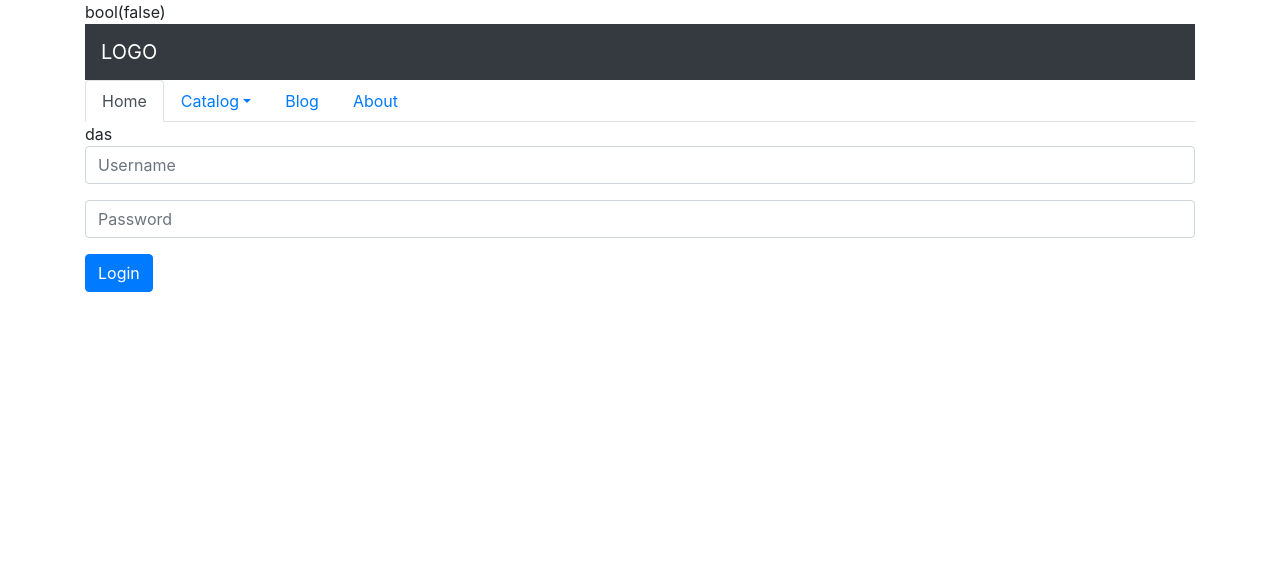
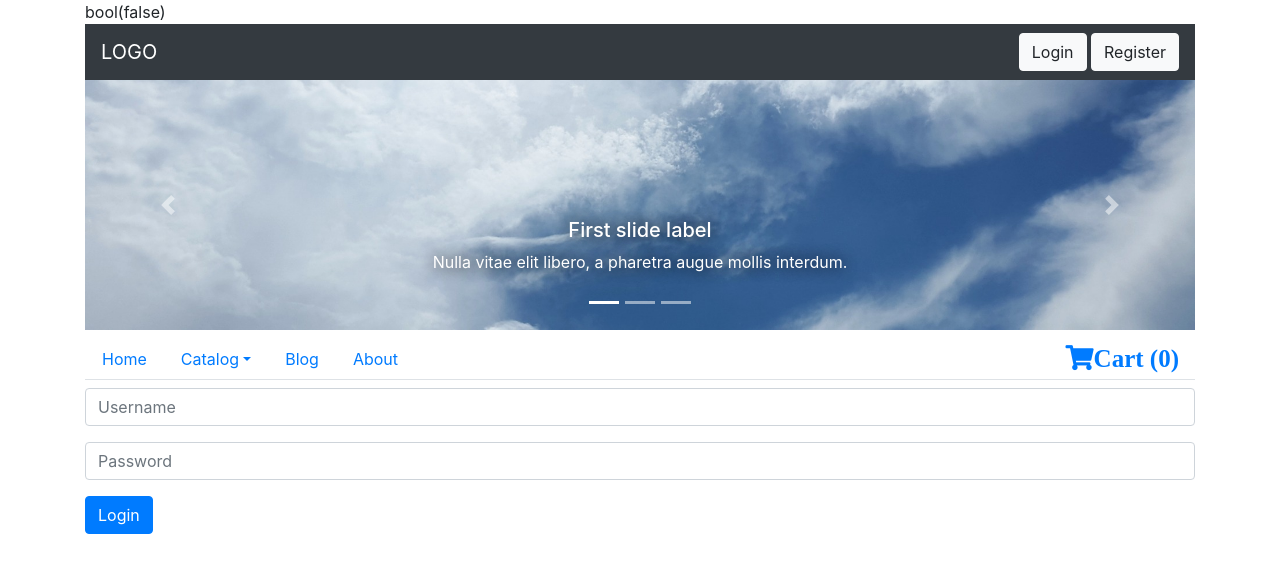
Before and after one commit to Diceon/Parduotuve, a PHP site: page /login in a window 1280 px wide. Shown: the top 573 px of the page. Run offline with PHP 8.4, Linux system fonts and the light colour scheme; data that the repository does not hold is empty; some libraries are stand-ins or nearby versions; some web fonts are replaced.

Commit message:
Modified header, added login/register, carousel, navigation

```diff
--- a/TODO.txt
+++ b/TODO.txt
@@ -2,8 +2,6 @@
 // Prevent access to core files
 // Add config file
 
-// Add session class
-// add login / register
 
 // Add meniu ( Categories )
 // Add products
--- a/controllers/login.php
+++ b/controllers/login.php
@@ -14,7 +14,11 @@ class Login extends Controller {
                 $this->view->render('login/index', 'Wrong username / password');
             }
         } else {
-            $this->view->render('login/index');
+            if (!$this->session->isLogged()) {
+                $this->view->render('login/index');
+            } else {
+                header('location: /parduotuve/');
+            }
         }
     }
 
--- a/core/model.php
+++ b/core/model.php
@@ -29,7 +29,7 @@ class Model {
 
             return $categories;
         } else {
-            return FALSE;
+            return array();
         }
     }
 
--- a/core/view.php
+++ b/core/view.php
@@ -4,6 +4,7 @@ class View {
 
     protected $session;
     protected $model;
+    protected $page;
 
     function __construct($session, $model) {
         $this->session = $session;
@@ -11,6 +12,7 @@ class View {
     }
 
     public function render($name, $data = NULL) {
+        $this->page = explode("/", $name)[0];
         require_once './views/head.php';
         require_once './views/' . $name . '.php';
         require_once './views/foot.php';
--- /dev/null
+++ b/style.css
@@ -0,0 +1,18 @@
+* {
+    margin: 0;
+    padding: 0;
+    box-sizing: border-box;
+}
+
+.header-middle img {
+    object-fit: cover;
+    max-height: 250px;
+}
+
+.header-middle .carousel-caption {
+    text-shadow: 0px 0px 15px black;
+}
+
+.header-bottom .fa-shopping-cart {
+    font-size: 25px;
+}
--- a/views/head.php
+++ b/views/head.php
@@ -4,9 +4,10 @@
 <head>
     <!--    Defaults    -->
     <meta charset="UTF-8">
-    <title>...</title>
+    <title>Shop</title>
     <meta name="description" content="...">
-    <meta name="author" content="...">
+    <meta name="author" content="Aurelijus Pošius">
+    <link rel="icon" href="/parduotuve/img/favicon.ico">
 
     <!--    Mobile    -->
     <meta name="viewport" content="width=device-width, initial-scale=1">
@@ -14,7 +15,8 @@
     <!--    CSS    -->
     <link href="https://fonts.googleapis.com/css?family=Baloo+Chettan" rel="stylesheet">
     <link rel="stylesheet" href="https://stackpath.bootstrapcdn.com/bootstrap/4.3.1/css/bootstrap.min.css" integrity="sha384-ggOyR0iXCbMQv3Xipma34MD+dH/1fQ784/j6cY/iJTQUOhcWr7x9JvoRxT2MZw1T" crossorigin="anonymous">
-    <link rel="stylesheet" href="style/style.css">
+    <link rel="stylesheet" href="https://use.fontawesome.com/releases/v5.8.1/css/all.css" integrity="sha384-50oBUHEmvpQ+1lW4y57PTFmhCaXp0ML5d60M1M7uH2+nqUivzIebhndOJK28anvf" crossorigin="anonymous">
+    <link rel="stylesheet" href="/parduotuve/style.css">
 </head>
 
 <body>
@@ -22,18 +24,84 @@
 <div class="container">
         <?php var_dump($this->session->isLogged()); ?>
 <!-- Header BEGIN -->
-        <div>
+    <div class="header-top">
         <nav class="navbar navbar-expand-lg navbar-dark bg-dark">
             <a class="navbar-brand" href="#">LOGO</a>
-                <button class="navbar-toggler" type="button" data-toggle="collapse" data-target="#navbarText" aria-controls="navbarText" aria-expanded="false" aria-label="Toggle navigation">
-                    <span class="navbar-toggler-icon"></span>
-                </button>
+            <div class="ml-auto">
+<?php if ($this->session->isLogged()) { ?>
+                <a href="logout"><button type="button" class="btn btn-light">Logout</button></a>
+<?php } else { ?>
+                <a href="login"><button type="button" class="btn btn-light">Login</button></a>
+                <a href="register"><button type="button" class="btn btn-light">Register</button></a>
+<?php } ?>
+            </div>
         </nav>
     </div>
-        <div>
+    <div class="header-middle">
+        <div id="header" class="carousel slide" data-ride="carousel">
+          <ol class="carousel-indicators">
+            <li data-target="#header" data-slide-to="0" class="active"></li>
+            <li data-target="#header" data-slide-to="1"></li>
+            <li data-target="#header" data-slide-to="2"></li>
+          </ol>
+          <div class="carousel-inner">
+            <div class="carousel-item active">
+                <img src="/parduotuve/img/header1.jpg" class="d-block w-100" alt="...">
+              <div class="carousel-caption d-none d-md-block">
+                <h5>First slide label</h5>
+                <p>Nulla vitae elit libero, a pharetra augue mollis interdum.</p>
+              </div>
+            </div>
+            <div class="carousel-item">
+              <img src="/parduotuve/img/header2.jpg" class="d-block w-100" alt="...">
+              <div class="carousel-caption d-none d-md-block">
+                <h5>Second slide label</h5>
+                <p>Lorem ipsum dolor sit amet, consectetur adipiscing elit.</p>
+              </div>
+            </div>
+            <div class="carousel-item">
+              <img src="/parduotuve/img/header3.jpg" class="d-block w-100" alt="...">
+              <div class="carousel-caption d-none d-md-block">
+                <h5>Third slide label</h5>
+                <p>Praesent commodo cursus magna, vel scelerisque nisl consectetur.</p>
+              </div>
+            </div>
+          </div>
+          <a class="carousel-control-prev" href="#header" role="button" data-slide="prev">
+            <span class="carousel-control-prev-icon" aria-hidden="true"></span>
+            <span class="sr-only">Previous</span>
+          </a>
+          <a class="carousel-control-next" href="#header" role="button" data-slide="next">
+            <span class="carousel-control-next-icon" aria-hidden="true"></span>
+            <span class="sr-only">Next</span>
+          </a>
+        </div>
+    </div>
+    <div class="header-bottom my-2">
         <ul class="nav nav-tabs">
+            <?php $menu = array("Home" => "", "Catalog" => $this->model->getCategories(), "Blog" => "blog", "About" => "about"); ?>
+
+            <?php foreach ($menu as $key => $value) { ?>
+                <?php if(is_array($menu[$key])) { ?>
+            <li class="nav-item dropdown">
+                <a class="nav-link dropdown-toggle" data-toggle="dropdown" href="#" role="button" aria-haspopup="true" aria-expanded="false"><?php echo $key ?></a>
+                <div class="dropdown-menu">
+                <?php foreach ($menu[$key] as $subkey => $submenu) { ?>
+                    <a class="dropdown-item" href="/parduotuve/<?php echo strtolower($key) . "/" . $subkey; ?>"><?php echo $submenu["name"]; ?></a>
+                <?php } ?>
+                <div class="dropdown-divider"></div>
+                <a class="dropdown-item" href="/parduotuve/<?php echo strtolower($key); ?>"><?php echo $key;?></a>
+                </div>
+            </li>
+                <?php } else { ?>
             <li class="nav-item">
-                    <a class="nav-link active" href="/parduotuve/index">Home</a>
+                <a class="nav-link<?php echo $this->page == $value ? " active" : ""; ?>" href="/parduotuve/<?php echo $value; ?>"><?php echo $key; ?></a>
+            </li>
+                <?php } ?>
+            <?php } ?>
+<!--
+            <li class="nav-item">
+                <a class="nav-link" href="/parduotuve/">Home</a>
             </li>
             <li class="nav-item dropdown">
                 <a class="nav-link dropdown-toggle" data-toggle="dropdown" href="#" role="button" aria-haspopup="true" aria-expanded="false">Catalog</a>
@@ -50,13 +118,12 @@
             </li>
             <li class="nav-item">
                 <a class="nav-link" href="/parduotuve/about">About</a>
-                </li>
+            </li>-->
+
+            <div class="ml-auto mx-3 d-flex">
+                <a href="/parduotuve/cart" class="m-auto"><i class="fas fa-shopping-cart">Cart (0)</i></a>
+            </div>
         </ul>
-
-            <div class="">
-                das
-            </div>
-
     </div>
 <!-- Header END -->
 
--- a/views/login/index.php
+++ b/views/login/index.php
@@ -1,3 +1,4 @@
+<div>
     <form action="login" method="post">
         <div class="form-group">
             <input type="text" name="username" class="form-control" placeholder="Username" required>
@@ -7,3 +8,4 @@
         </div>
         <button type="submit" class="btn btn-primary">Login</button>
     </form>
+</div>
```
Also changed, not shown: nbproject/private/private.xml (+7 -5 lines), img/favicon.ico (added), img/header1.jpg (added), img/header2.jpg (added), img/header3.jpg (added), views/style.css (deleted). Lines whose indentation alone changed are shown as unchanged.
